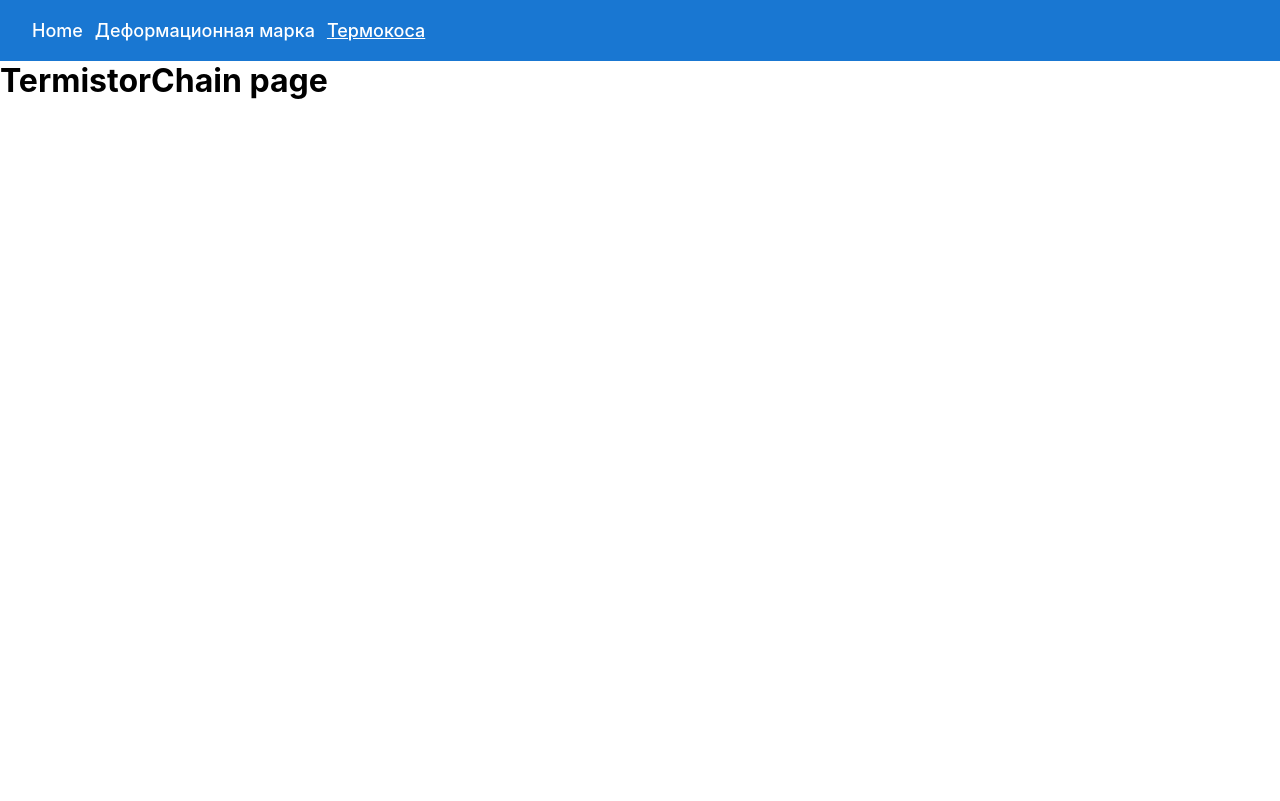
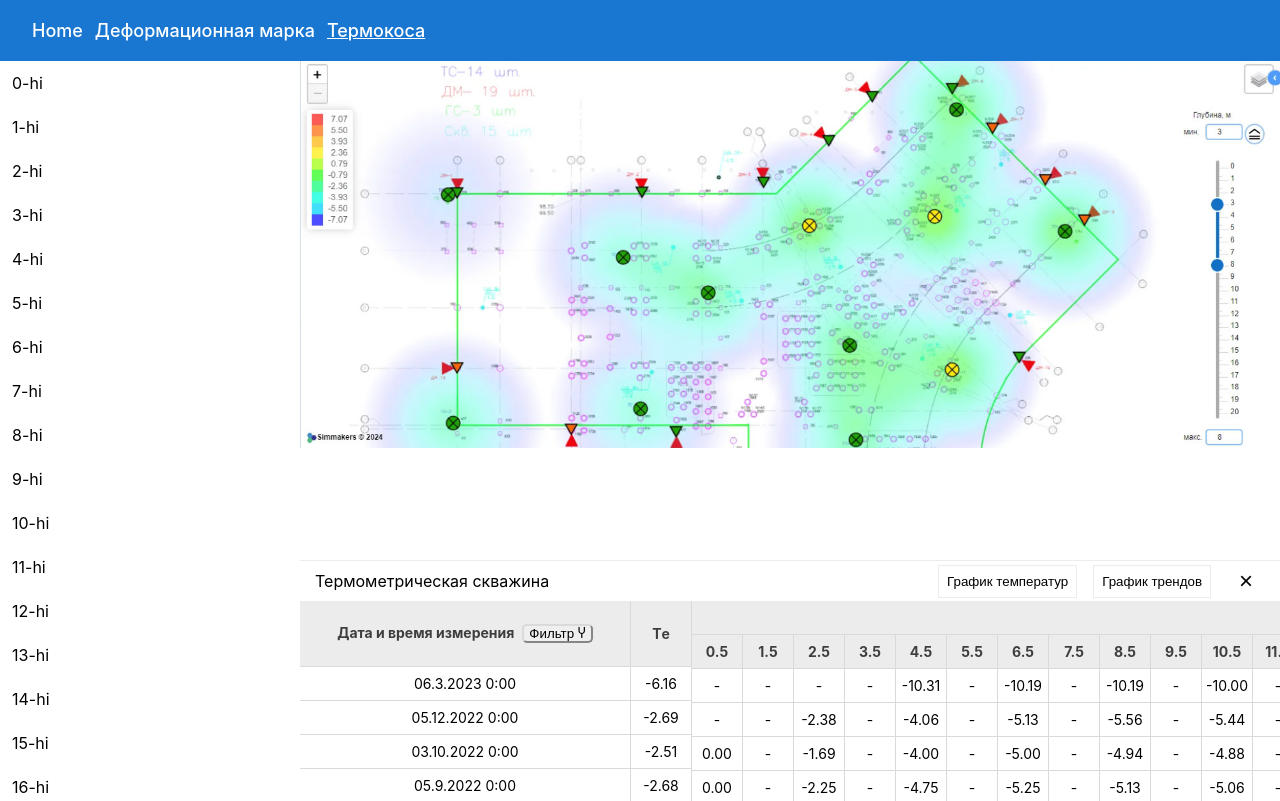
Before and after one commit to k1r1k1/frost3d-test-task, a React app: page /termistor in a window 1280 px wide. Built offline with nearby package versions, Linux system fonts and the light colour scheme.

Commit message:
termo table & ploty modals

```diff
--- a/package.json
+++ b/package.json
@@ -6,9 +6,11 @@
     "@testing-library/jest-dom": "^5.17.0",
     "@testing-library/react": "^13.4.0",
     "@testing-library/user-event": "^13.5.0",
+    "plotly.js": "^2.35.0",
     "react": "^18.3.1",
     "react-dom": "^18.3.1",
     "react-helmet": "^6.1.0",
+    "react-plotly.js": "^2.6.0",
     "react-router": "^6.26.1",
     "react-router-dom": "^6.26.1",
     "react-scripts": "5.0.1",
--- a/src/components/DeformationControl/deformation.css
+++ b/src/components/DeformationControl/deformation.css
@@ -1,3 +1,7 @@
+.d-flex {
+  display: flex;
+}
+
 .defComponent {
   width: calc(100vw - 300px);
   height: calc(100vh - 100px);
@@ -15,7 +19,8 @@
   width: calc(100vw - 300px);
   position: fixed;
   bottom: 0;
-  transition: all 0.5s;
+  transition: all 0.35s;
+  background: #fff;
 }
 
 .defTable.hidden {
@@ -33,16 +38,17 @@
   border-top: 1px solid #ececec;
 }
 
-.table-toggler button {
+.table-toggler-close {
   border: none;
   background: transparent;
   cursor: pointer;
   padding: 12px;
   font-size: 24px;
+  cursor: pointer;
 }
 
 .table-container {
-  height: 200px;
+  max-height: 200px;
   display: flex;
   flex-flow: column nowrap;
   background-color: white;
@@ -50,10 +56,12 @@
 }
 
 .table-data {
-  height: 240px;
+  height: auto;
   overflow-y: scroll;
+  overflow-x: hidden;
   scrollbar-width: none;
   -ms-overflow-style: none;
+  padding-bottom: 15px;
 }
 
 .table-row {
@@ -128,7 +136,14 @@
   border-bottom: 1px solid #dadada;
 }
 
-.table-row:last-child,
-.row-sub-container .row-item:last-child {
-  border-bottom: 0;
+.button-show-modal {
+  margin: 0 1rem 0 auto;
+  padding: 8px;
+  border: 1px solid #ececec;
+  background: transparent;
+  cursor: pointer;
 }
+
+.table-toggler button:nth-child(3) {
+  margin-left: 0;
+}
--- /dev/null
+++ b/src/components/Modal/index.js
@@ -0,0 +1,21 @@
+import React, { Children } from "react";
+import './modal.css'
+
+const Modal = ({ caption, onClose, children }) => {
+
+    return (
+        <div className="modal-background">
+            <div className="modal-wrapper">
+                <div className="modal-header">
+                    <span>{caption}</span>
+                    <button className="modal-close" type="button" onClick={onClose}>×</button>
+                </div>
+                <div className="modal-body">
+                    {Children.map(children, (child) => (child))}
+                </div>
+            </div>
+        </div>
+    )
+}
+
+export default Modal
--- /dev/null
+++ b/src/components/Modals/TermoModal.js
@@ -0,0 +1,53 @@
+import React from "react";
+import Modal from "../Modal";
+import Plot from "react-plotly.js";
+import { formatDateTime } from "../../helpers/time";
+
+const TermoModal = (props) => {
+    const { data } = props
+
+    const getRandomColor = () =>
+        Math.floor(Math.random() * 16777215).toString(16)
+
+    const graphData = data?.map((item) => ({
+        x: Object.keys(item.data).map((key) => item.data[key].value),
+        y: Object.keys(item.data).map((key) => Number(key)),
+        type: 'scatter',
+        mode: 'lines+markers',
+        marker: { color: getRandomColor() },
+        name: formatDateTime(item.time)
+    }))
+    const Te = {
+        type: 'scatter',
+        // y: [],
+        x: data?.map((item) => item.criticalTemperature),
+        mode: 'lines',
+        name: 'Te max, °C',
+        showlegend: true,
+        line: {
+            color: 'red',
+            dash: 'dash'
+        }
+    }
+
+    return (
+        <Modal {...props}>
+            <Plot
+                data={[...graphData, Te]}
+                layout={{
+                    xaxis: {
+                        title: 'Температура, °C'
+                    },
+                    yaxis: {
+                        title: 'Глубина, м'
+                    },
+                    width: 800,
+                    height: 600,
+                    title: ''
+                }}
+            />
+        </Modal>
+    )
+}
+
+export default TermoModal
--- /dev/null
+++ b/src/components/Modals/TermoTrendModal.js
@@ -0,0 +1,81 @@
+import React from "react";
+import Modal from "../Modal";
+import Plot from "react-plotly.js";
+import { formatDatePlotly } from "../../helpers/time";
+
+const TermoTrendModal = (props) => {
+    const { data: { trendData: { points, criticalEndDate }, filteredData } } = props
+
+    const graphData = {
+        x: Object.keys(points).map((key) => formatDatePlotly(key)),
+        y: Object.keys(points).map((key) => points[key]),
+        type: 'scatter',
+        mode: 'lines+markers',
+        // name: 'Тренд Δ',
+        name: 'Тренд Те',
+        marker: { color: 'red' },
+    }
+    const end = {
+        type: 'scatter',
+        x: [formatDatePlotly(criticalEndDate), formatDatePlotly(criticalEndDate)],
+        y: [points[criticalEndDate], -5],
+        // x: data?.map((item) => item.criticalTemperature),
+        mode: 'lines',
+        name: 'Конец эксплуатации',
+        showlegend: true,
+        line: {
+            color: 'black'
+        }
+    }
+    const criticalData = {
+        x: filteredData.map((item) => formatDatePlotly(item.time)),
+        y: filteredData.map((item) => item.criticalTemperature),
+        type: 'scatter',
+        mode: 'lines',
+        name: 'Te max, °C',
+        line: {
+            color: 'orange',
+            dash: 'dash'
+        }
+    }
+    const averageData = {
+        x: filteredData.map((item) => formatDatePlotly(item.time)),
+        y: filteredData.map((item) => item.averageTemperature),
+        type: 'scatter',
+        mode: 'lines+markers',
+        name: 'Te, °C',
+        line: {
+            color: '1f77b4'
+        }
+    }
+
+    console.log(props)
+
+
+    return (
+        <Modal {...props}>
+            <Plot
+                data={[
+                    graphData,
+                    criticalData,
+                    averageData,
+                    end
+                ]}
+                layout={{
+                    width: 800,
+                    height: 600,
+                    title: '',
+                    xaxis: {
+                        type: 'date',
+                        title: 'Дата'
+                    },
+                    yaxis: {
+                        title: 'Температура, °C'
+                    },
+                }}
+            />
+        </Modal>
+    )
+}
+
+export default TermoTrendModal
--- /dev/null
+++ b/src/components/TableDateHeader/index.js
@@ -0,0 +1,65 @@
+import React from "react";
+
+const TableDateHeader = ({
+    isFiltersShowing,
+    setDateTo,
+    setDateFrom,
+    filterDateFrom,
+    filterDateTo
+  }) => {
+
+  const handleResetFilters = () => {
+    setDateFrom(undefined)
+    setDateTo(undefined)
+  }
+  const handleFilterFrom = (value) => setDateFrom(value)
+  const handleFilterTo = (value) => setDateTo(value)
+
+    return (
+      <div className="date-table-header">
+          <div>
+              <span>Дата и время измерения</span>
+              {!isFiltersShowing &&
+                  (<button
+                      type="button"
+                      className="filter-button"
+                      onClick={() => setDateTo(
+                          new Date(Date.now())
+                              .toISOString()
+                              .slice(0,10)
+                          )}
+                  >
+                      Фильтр Ⴤ
+                  </button>)
+              }
+              {isFiltersShowing &&
+                  (<button
+                      type="button"
+                      className="filter-button"
+                      onClick={handleResetFilters}
+                  >
+                      Сброс ×
+                  </button>)
+              }
+          </div>
+          {isFiltersShowing &&
+              (<div className="date-table-filter">
+                  <label>С</label>
+                  <input
+                      type="date"
+                      value={filterDateFrom}
+                      onChange={({ target }) => handleFilterFrom(target.value)}
+                  />
+                  <label>ПО</label>
+                  <input
+                      type="date"
+                      value={filterDateTo}
+                      onChange={({ target }) => handleFilterTo(target.value)}
+                  />
+              </div>)
+          }
+      </div>
+    )
+}
+
+export default TableDateHeader
--- /dev/null
+++ b/src/components/TermistorChain/TermistorTableItem.js
@@ -0,0 +1,21 @@
+import React from "react";
+
+const TermistorTableItem = ({ item, marks }) => {
+    const { data, state } = item
+
+    return (
+        <div className="table-row">
+            {marks?.map((item, index) => data[item] ? (
+                <div
+                    className={`row-item mark-item ${state === 'Danger' ? 'danger' : ''}`}
+                    key={`termistor-table-item-mark-${index}`}
+                >{data[item].value.toFixed(2)}</div>
+            ) : (
+                <div key={`termistor-table-item-mark-${index}`} className="row-item mark-item">-</div>
+            )
+        )}
+        </div>
+    )
+}
+
+export default TermistorTableItem
--- /dev/null
+++ b/src/components/TermistorChain/helpers.js
@@ -0,0 +1,11 @@
+export const getAllDeepMarks = (arr) => {
+    const allDeepMarks = []
+
+    arr?.forEach(({ data }) => {
+        Object.keys(data).forEach((item) => {
+            if (!allDeepMarks.find((mark) => mark === item)) allDeepMarks.push(item)
+        })
+    })
+
+    return allDeepMarks.sort((a, b) => a - b)
+}
--- /dev/null
+++ b/src/components/TermistorChain/index.js
@@ -0,0 +1,131 @@
+import React, { useRef, useState } from "react";
+import '../DeformationControl/deformation.css'
+import './termistor.css'
+import { filterByDate, formatDateTime, sortByTime } from "../../helpers/time";
+import { getAllDeepMarks } from './helpers'
+import TermistorTableItem from "./TermistorTableItem";
+import TableDateHeader from "../TableDateHeader";
+import TermoModal from "../Modals/TermoModal";
+import TermoTrendModal from "../Modals/TermoTrendModal";
+
+const TermistorChain = ({ data, trend }) => {
+    const { data: tableData } = data || {};
+    const sortedTableData = tableData && sortByTime(tableData)
+    const allDeepMarks = getAllDeepMarks(tableData)
+
+    const [expanded, setExpanded] = useState(true)
+    const [filterDateFrom, setDateFrom] = useState(undefined)
+    const [filterDateTo, setDateTo] = useState(undefined)
+    const [isModalShowing, setModalShow] = useState(false)
+    const [isTrendModalShowing, setTrendModalShow] = useState(false)
+
+    const isFiltersShowing = filterDateFrom || filterDateTo
+    const filteredData = sortedTableData &&
+        isFiltersShowing ?
+        filterByDate(sortedTableData, filterDateFrom, filterDateTo) :
+        sortedTableData
+
+    const handleClose = (e) => {
+        e.stopPropagation()
+        setExpanded(false)
+    }
+
+    const handleShowModal = (e) => {
+        e.stopPropagation()
+        setModalShow(!isModalShowing)
+    }
+
+    const handleShowTrendModal = (e) => {
+        e.stopPropagation()
+        setTrendModalShow(!isTrendModalShowing)
+    }
+
+    // scroll sync
+    const firstDivRef = useRef();
+    const secondDivRef = useRef();
+
+    const handleScrollFirst = (scroll) => {
+      secondDivRef.current.scrollTop = scroll.target.scrollTop;
+    };
+    const handleScrollSecond = (scroll) => {
+      firstDivRef.current.scrollTop = scroll.target.scrollTop;
+    };
+
+    return (
+        <>
+            <div className="defComponent">
+                <img alt="mockedPicture" src="def_mock.jpg" loading="lazy" />
+            </div>
+            <div className={`defTable ${expanded ? '' : 'hidden'}`}>
+                <div className="table-toggler" onClick={() => setExpanded(true)}>
+                    <span>Термометрическая скважина</span>
+                    <button className="button-show-modal" type="button" onClick={handleShowModal}>График температур</button>
+                    <button className="button-show-modal" type="button" onClick={handleShowTrendModal}>График трендов</button>
+                    <button className="table-toggler-close" type="button" onClick={handleClose}>×</button>
+                </div>
+                <div className="d-flex">
+                    <div className="table-container table-container-short">
+                        <div className="table-row heading">
+                            <div className="row-item date-header">
+                                <TableDateHeader {...{
+                                    filterDateFrom,
+                                    filterDateTo,
+                                    isFiltersShowing,
+                                    setDateFrom,
+                                    setDateTo
+                                }} />
+                            </div>
+                            <div className="row-item te-header">T<span>e</span></div>
+                        </div>
+                        <div className="table-data" ref={firstDivRef} onScroll={handleScrollFirst}>
+                            {filteredData?.map((item, index) => (
+                                <div className="table-row" key={`td-termistor-${index}`}>
+                                    <div className="row-item date-item">{formatDateTime(item.time)}</div>
+                                    <div className="row-item te-header">{item.averageTemperature.toFixed(2)}</div>
+                                </div>
+                            ))}
+                        </div>
+                    </div>
+
+                    <div className="table-container table-container-vscroll">
+                        <div className="table-row heading">
+                            <div className="row-sub-container">
+                                <div className="row-item">Глубина, м</div>
+                                <div className="row-subitems-horizontal">
+                                    {allDeepMarks.map((item, index) => (
+                                        <div className="row-item" key={`deep-mark-${index}`}>{item}</div>
+                                    ))}
+                                </div>
+                            </div>
+                        </div>
+                        <div className="table-data" ref={secondDivRef} onScroll={handleScrollSecond}>
+                            {filteredData?.map((item, index) => (
+                                <TermistorTableItem
+                                    item={item}
+                                    marks={allDeepMarks}
+                                    key={`termistor-table-item-${index}`}
+                                />
+                            ))}
+                        </div>
+                    </div>
+                </div>
+            </div>
+            {isModalShowing && (
+                <TermoModal
+                    caption="Распределение температур по глубине"
+                    onClose={() => setModalShow(false)}
+                    data={filteredData}
+                />
+            )}
+            {isTrendModalShowing && (
+                <TermoTrendModal
+                    caption="График трендов"
+                    onClose={() => setTrendModalShow(false)}
+                    data={{ trendData: trend?.data, filteredData }}
+                />
+            )}
+        </>
+    )
+}
+
+export default TermistorChain
--- /dev/null
+++ b/src/components/TermistorChain/termistor.css
@@ -0,0 +1,43 @@
+.row-subitems-horizontal .row-item {
+  border-bottom: 0;
+}
+
+.row-subitems-horizontal {
+  display: flex;
+}
+
+.row-subitems-horizontal .row-item,
+.mark-item {
+  width: 50px;
+  flex: none;
+}
+
+.date-header {
+  height: 49px;
+
+}
+
+.date-item {
+  width: 330px;
+  flex: none;
+}
+
+.te-header {
+  width: 60px;
+  flex: none;
+}
+
+.table-container-short {
+  display: inline-flex;
+  width: auto;
+}
+
+.table-container-vscroll {
+  display: grid;
+  overflow-x: scroll;
+  overflow-y: hidden;
+}
+
+.table-container-vscroll .table-data {
+  padding: 0;
+}
--- a/src/helpers/time.js
+++ b/src/helpers/time.js
@@ -27,3 +27,8 @@ export const filterByDate = (arr, from, to) => {
         return itemDate >= start.setHours(0) && itemDate <= end.setHours(0)
     });
 }
+
+export const formatDatePlotly = (dateIsoString) => {
+    const date = new Date(dateIsoString)
+    return `${date.getFullYear()}-${(date.getMonth() + 1 < 10) ? '0' : ''}${date.getMonth() + 1}-${(date.getDate() < 10) ? '0' : ''}${date.getDate()}`
+}
--- a/src/pages/MainPage.js
+++ b/src/pages/MainPage.js
@@ -5,7 +5,8 @@ const MainPage = () => {
     return (
         <>
             <NavComponent />
-            <h1>Home page</h1>
+            <h1>Тестовое задание для Simmakers</h1>
+            <h3>05/09/2024</h3>
         </>
     )
 }
--- a/src/pages/TermistorChainPage.js
+++ b/src/pages/TermistorChainPage.js
@@ -1,11 +1,31 @@
-import React from "react";
+import React, { useEffect, useState } from "react";
 import NavComponent from "../components/Nav";
+import Page from "../components/Page";
+import SideNav from "../components/SideNav";
+import { getTermoData, getTermoTrend } from "../requests/termo";
+import TermistorChain from "../components/TermistorChain";
 
 const TermistorChainPage = () => {
+    const [data, setData] = useState(null)
+    const [trend, setTrend] = useState(null)
+
+    useEffect(() => {
+        getTermoData()
+            .then(data => setData(data))
+            .catch(e => console.log(e))
+
+        getTermoTrend()
+            .then(data => setTrend(data))
+            .catch(e => console.log(e))
+    }, [])
+
     return (
         <>
             <NavComponent />
-            <h1>TermistorChain page</h1>
+            <Page>
+                <SideNav />
+                <TermistorChain {...{ data, trend }} />
+            </Page>
         </>
     )
 }
```
Also changed, not shown: src/components/DeformationControl/index.js (+4 -50 lines), src/components/Modal/modal.css (added, +34 -0 lines), 1 other file.
